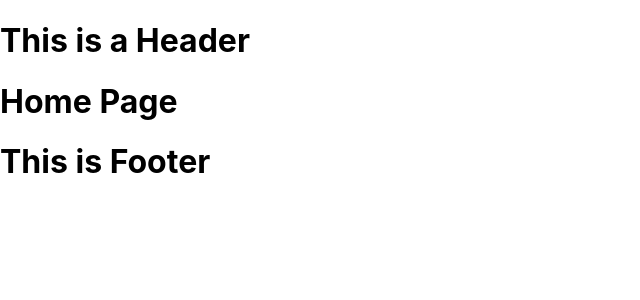
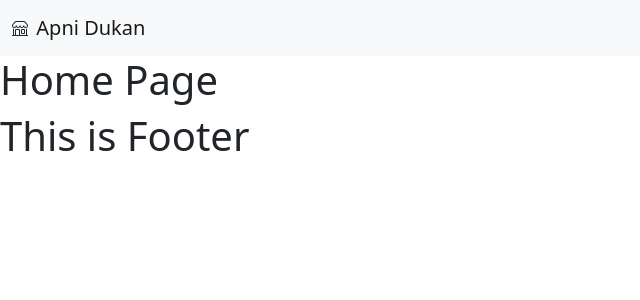
Before and after one commit to zairzabar/test-e-commerce, a React (Create React App) app: page / in a window 1280 px wide. Shown: the top 300 px of the page, without its empty margins (0-640 px from the left). Built offline with nearby package versions, Linux system fonts and the light colour scheme.

Commit message:
Added codes

```diff
--- a/package.json
+++ b/package.json
@@ -6,6 +6,7 @@
     "@testing-library/jest-dom": "^5.16.5",
     "@testing-library/react": "^13.4.0",
     "@testing-library/user-event": "^13.5.0",
+    "bootstrap": "^5.2.2",
     "react": "^18.2.0",
     "react-dom": "^18.2.0",
     "react-scripts": "5.0.1",
--- a/src/components/Shared/Header/Header.js
+++ b/src/components/Shared/Header/Header.js
@@ -1,7 +1,29 @@
+import './Header.css'
+
 export default function Header() {
     return (
-        <>
-            <h1>This is a Header</h1>
-        </>
-    )
-}
+        <nav className="navbar navbar-expand-lg bg-light">
+            <div className="container-fluid">
+                <svg xmlns="http://www.w3.org/2000/svg" width="16" height="16" fill="currentColor" class="bi bi-shop" viewBox="0 0 16 16">
+                    <path d="M2.97 1.35A1 1 0 0 1 3.73 1h8.54a1 1 0 0 1 .76.35l2.609 3.044A1.5 1.5 0 0 1 16 5.37v.255a2.375 2.375 0 0 1-4.25 1.458A2.371 2.371 0 0 1 9.875 8 2.37 2.37 0 0 1 8 7.083 2.37 2.37 0 0 1 6.125 8a2.37 2.37 0 0 1-1.875-.917A2.375 2.375 0 0 1 0 5.625V5.37a1.5 1.5 0 0 1 .361-.976l2.61-3.045zm1.78 4.275a1.375 1.375 0 0 0 2.75 0 .5.5 0 0 1 1 0 1.375 1.375 0 0 0 2.75 0 .5.5 0 0 1 1 0 1.375 1.375 0 1 0 2.75 0V5.37a.5.5 0 0 0-.12-.325L12.27 2H3.73L1.12 5.045A.5.5 0 0 0 1 5.37v.255a1.375 1.375 0 0 0 2.75 0 .5.5 0 0 1 1 0zM1.5 8.5A.5.5 0 0 1 2 9v6h1v-5a1 1 0 0 1 1-1h3a1 1 0 0 1 1 1v5h6V9a.5.5 0 0 1 1 0v6h.5a.5.5 0 0 1 0 1H.5a.5.5 0 0 1 0-1H1V9a.5.5 0 0 1 .5-.5zM4 15h3v-5H4v5zm5-5a1 1 0 0 1 1-1h2a1 1 0 0 1 1 1v3a1 1 0 0 1-1 1h-2a1 1 0 0 1-1-1v-3zm3 0h-2v3h2v-3z"/>
+                </svg>
+                &nbsp;&nbsp;<a className="navbar-brand" href="#">Apni Dukan</a>
+                <button className="navbar-toggler" type="button" data-bs-toggle="collapse" data-bs-target="#navbarSupportedContent" aria-controls="navbarSupportedContent" aria-expanded="false" aria-label="Toggle navigation">
+                    <span className="navbar-toggler-icon"></span>
+                </button>
+                    <div className="collapse navbar-collapse" id="navbarSupportedContent">
+                    </div>
+            </div>
+        </nav>
+                    )
+                }
+                // <ul className="navbar-nav me-auto mb-2 mb-lg-0">
+
+                //     <li className="nav-item">
+                //         <a className="nav-link" href="#">Sign Up</a>
+                //     </li>
+                //     <li className="nav-item">
+                //         <a className="nav-link" href="#">Login</a>
+                //     </li>
+
+                // </ul>
--- a/src/index.js
+++ b/src/index.js
@@ -3,6 +3,8 @@ import ReactDOM from 'react-dom/client';
 import './index.css';
 import reportWebVitals from './reportWebVitals';
 import Home from './pages/Home/Home';
+import 'bootstrap/dist/css/bootstrap.min.css'
+import 'bootstrap/dist/js/bootstrap'
 
 const root = ReactDOM.createRoot(document.getElementById('root'));
 root.render(
```
Also changed, not shown: 1 other file (tests, documents, lock files or other folders).
